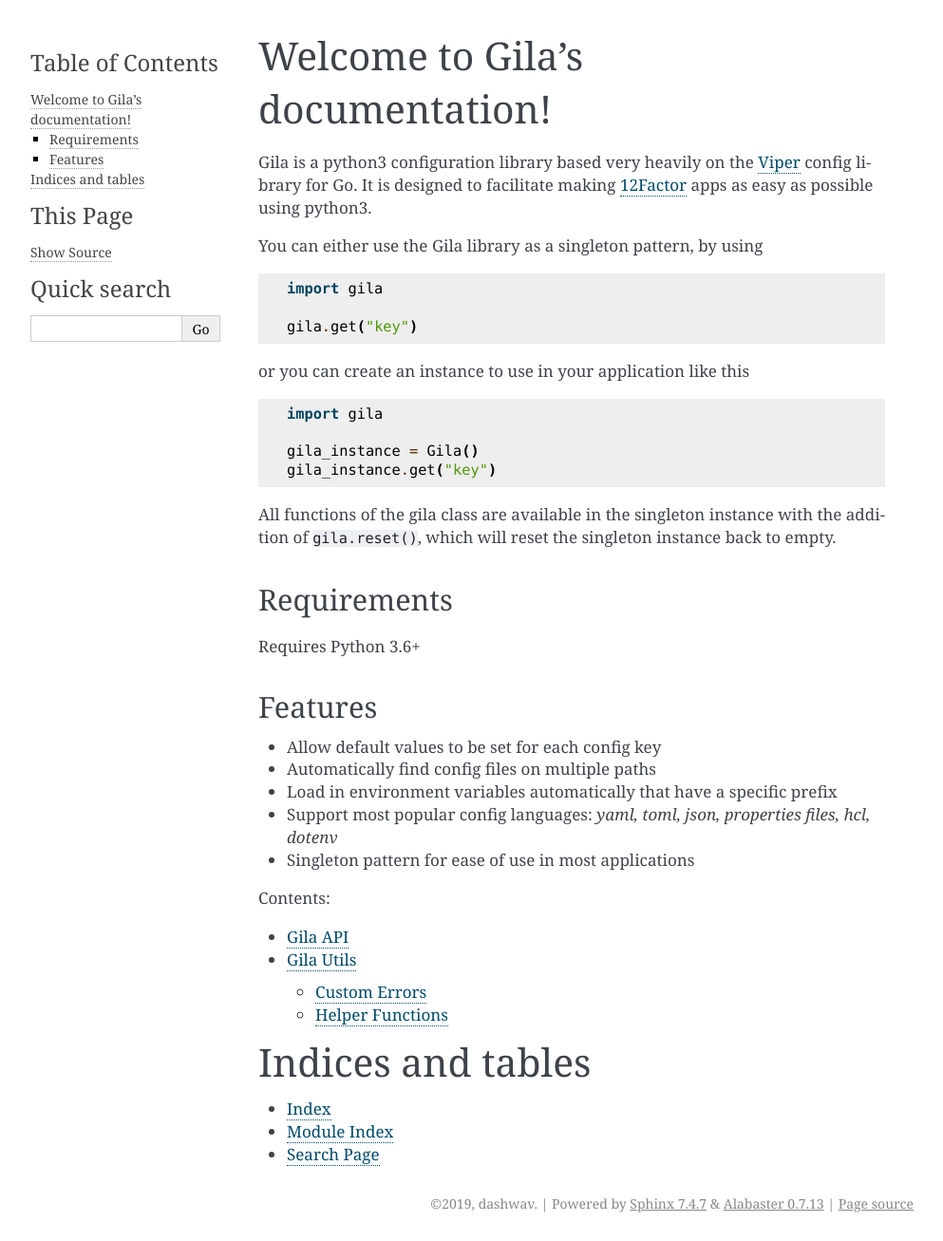
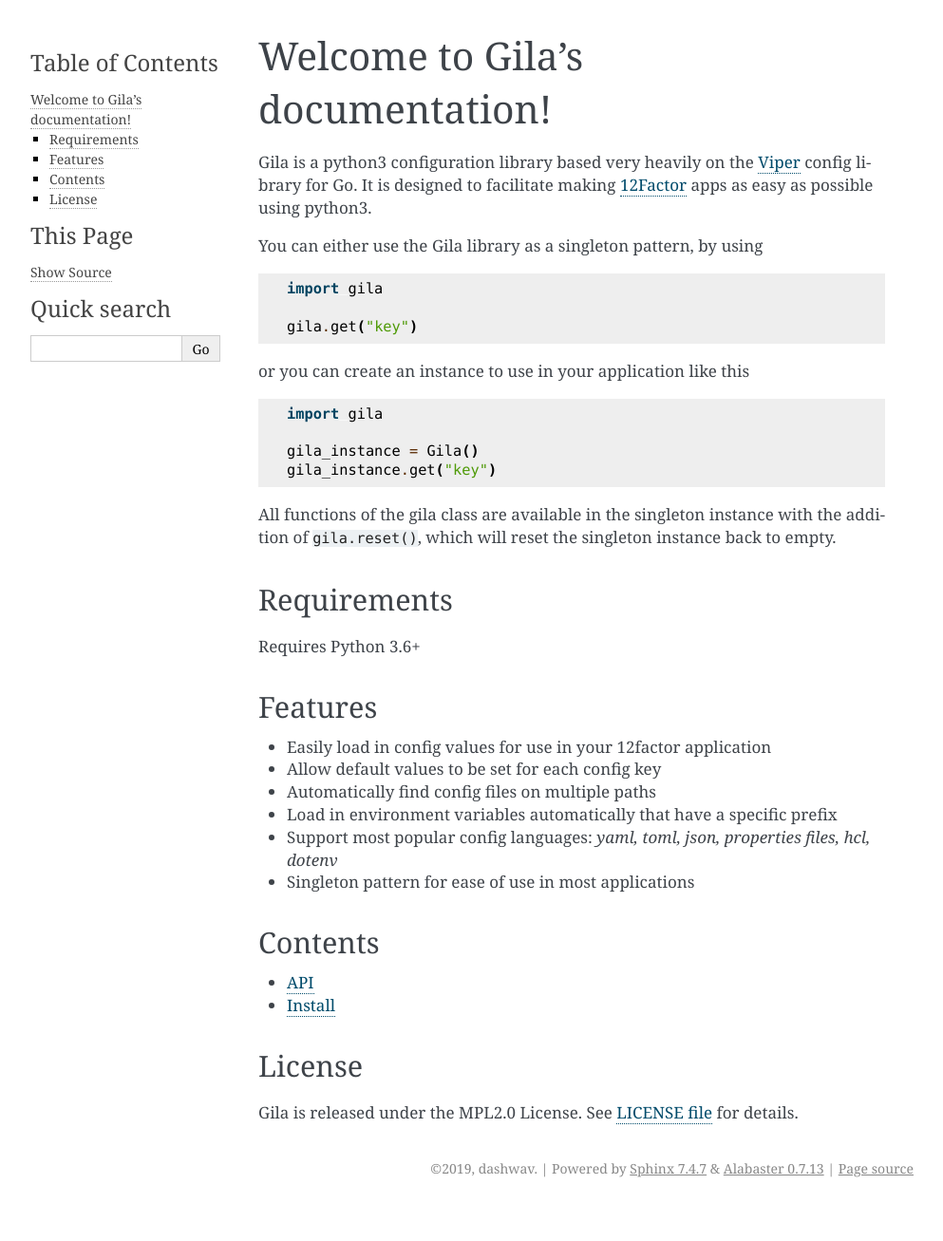
Before and after one commit to dashwav/gila, a Sphinx documentation site: the page built from docs/source/index.rst, in a window 1280 px wide. Shown: the whole page at 95% size, without its empty margins (148-1141 px from the left). Built offline with Sphinx 7.4.7, drawn with Linux system fonts in a browser that asks for light colours; after the commit the page ends 1270 px from its top, so only the background shows below that.

Commit message:
Clean up index, add install title

```diff
--- a/docs/source/index.rst
+++ b/docs/source/index.rst
@@ -36,23 +36,25 @@
 Features
 --------
 
+* Easily load in config values for use in your 12factor application
 * Allow default values to be set for each config key
 * Automatically find config files on multiple paths
 * Load in environment variables automatically that have a specific prefix
 * Support most popular config languages: `yaml, toml, json, properties files, hcl, dotenv`
 * Singleton pattern for ease of use in most applications
 
+Contents
+-----------------------
+
 .. toctree::
-   :maxdepth: 2
-   :caption: Contents:
+   :maxdepth: 1
 
    gila
-   gila.util
+   install
 
 
-Indices and tables
-==================
-
-* :ref:`genindex`
-* :ref:`modindex`
-* :ref:`search`
+License
+---------------
+Gila is released under the MPL2.0 License. See
+`LICENSE file <https://gitlab.com/dashwav/gila/blob/docs-WIP/LICENSE>`_
+for details.
--- a/docs/source/install.rst
+++ b/docs/source/install.rst
@@ -0,0 +1,2 @@
+Install
+============
```
Also changed, not shown: docs/source/gila.rst (+6 -1 lines).
